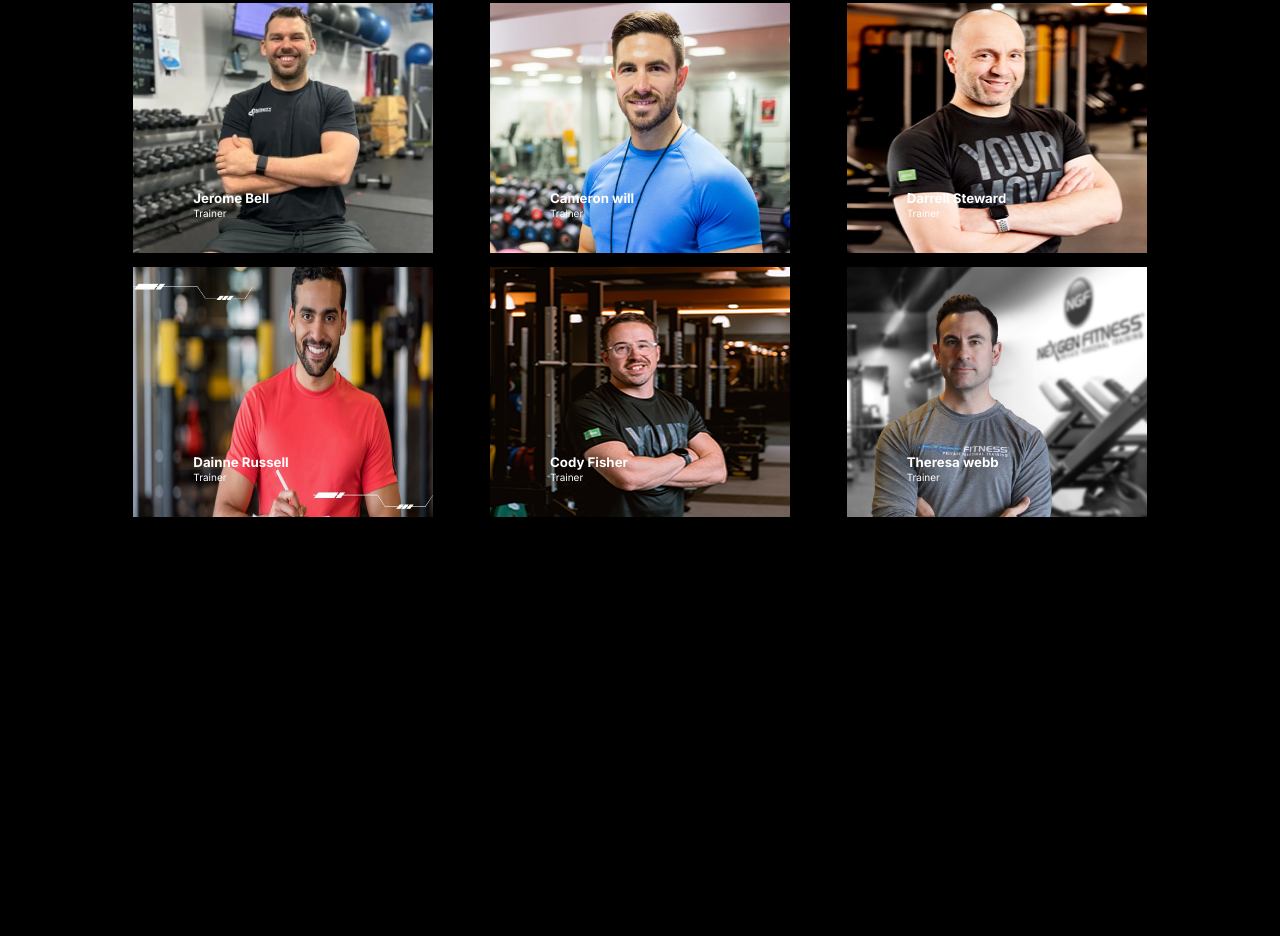
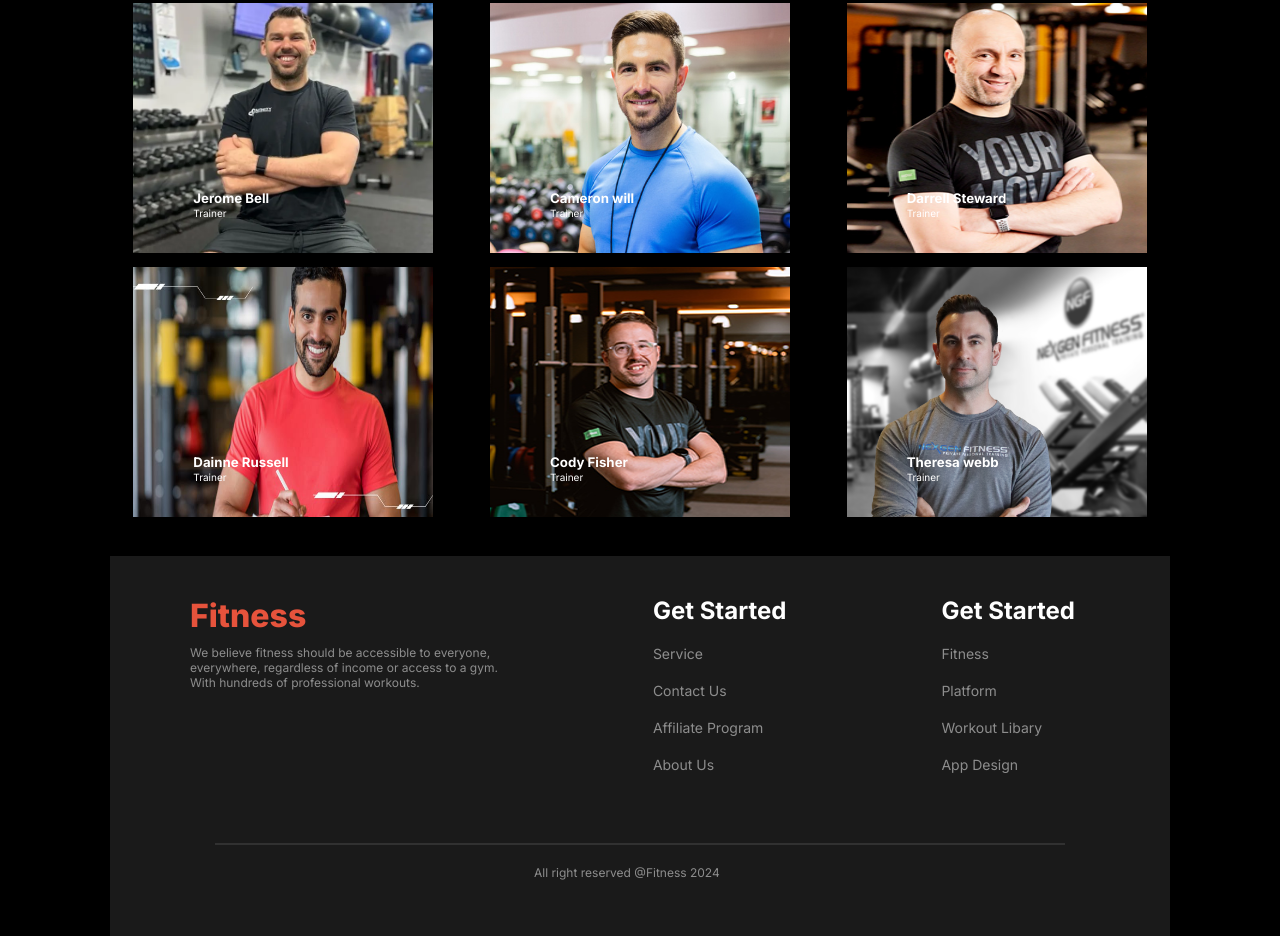
Before and after one commit to nurislamemon1/my-secound-assignment, a plain HTML site: page index.html in a window 1280 px wide. Shown: the part 2304-3240 px from the top of the page. Before the commit the page ends 2860 px from the top, so only its background shows below. Drawn offline with Linux system fonts and the light colour scheme.

Commit message:
footer section done

```diff
--- a/index.html
+++ b/index.html
@@ -203,10 +203,42 @@
 
         </div>
 
-
-
       </section>
 
      </main>
+
+     <footer class="footer-section-container">
+
+        <div class="footer-section">
+            <div class="first-content">
+                <h2>Fitness</h2>
+                <p>We believe fitness should be accessible to everyone, <br> everywhere, regardless of income or access to a gym. <br> With hundreds of professional workouts.</p>
+            </div>
+            <div class="secound-content">
+             <h4>Get Started</h4>
+             <p>Service</p>
+             <p>Contact Us</p>
+             <p>Affiliate Program</p>
+             <p>About Us</p>
+            </div>
+            <div class="third-content">
+                <h4>Get Started</h4>
+                <p>Fitness</p>
+                <p>Platform</p>
+                <p>Workout Libary</p>
+                <p>App Design</p>
+            </div>
+
+        </div>
+
+        <div class="footer-content">
+            <hr>
+            <p>All right reserved @Fitness 2024</p>
+
+        </div>
+
+
+     </footer>
+
 </body>
 </html>
--- a/styles/styles.css
+++ b/styles/styles.css
@@ -359,3 +359,75 @@ color: #2b2b2b;
     gap: 10px;
     margin-top: 10px;
 }
+
+
+.footer-section-container{
+    width: 1060px;
+    height: 380px;
+    background: rgba(255, 255, 255, 0.1);
+}
+.footer-section{
+    display: flex;
+}
+
+.first-content{
+    margin-top: 40px;
+    margin-left: 80px;
+}
+
+.first-content h2{
+    font-size: 32px;
+    font-weight: 800;
+    color: rgb(230, 83, 60);
+}
+.first-content p{
+    color: rgba(255, 255, 255, 0.5);
+    font-size: 12px;
+    margin-top: 10px;
+}
+
+.secound-content{
+     margin-top: 40px;
+     margin-left: 60px;
+}
+.secound-content h4 {
+  font-size: 24px;
+font-weight: 700;
+
+}
+.secound-content p{
+     font-size: 14px;
+font-weight: 400;
+color: rgba(255, 255, 255, 0.5);
+margin: 20px 0px;
+}
+
+.third-content{
+    margin-top: 40px;
+    margin-left: 60px;
+}
+.third-content h4{
+    font-size: 24px;
+    font-weight: 700;
+}
+
+.third-content p{
+    font-size: 14px;
+font-weight: 400;
+color: rgba(255, 255, 255, 0.5);
+margin: 20px 0px;
+}
+
+.footer-content hr {
+    border: 1px solid rgba(255, 255, 255, 0.1);
+    width: 80%;
+    margin-top: 50px;
+}
+
+.footer-content p{
+    color: rgba(255, 255, 255, 0.5);
+    font-size: 12px;
+    font-weight: 400;
+    margin-top: 20px;
+    width: 20%;
+}
```
